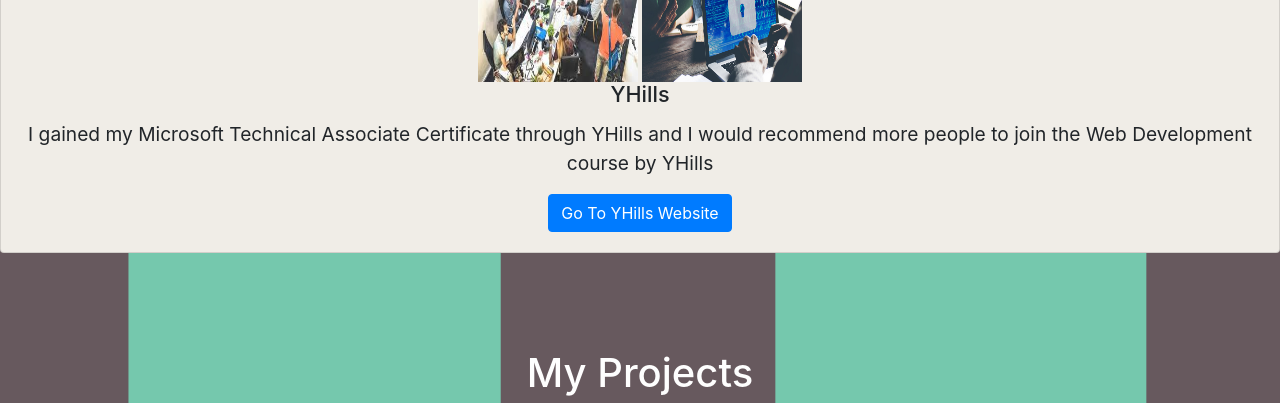
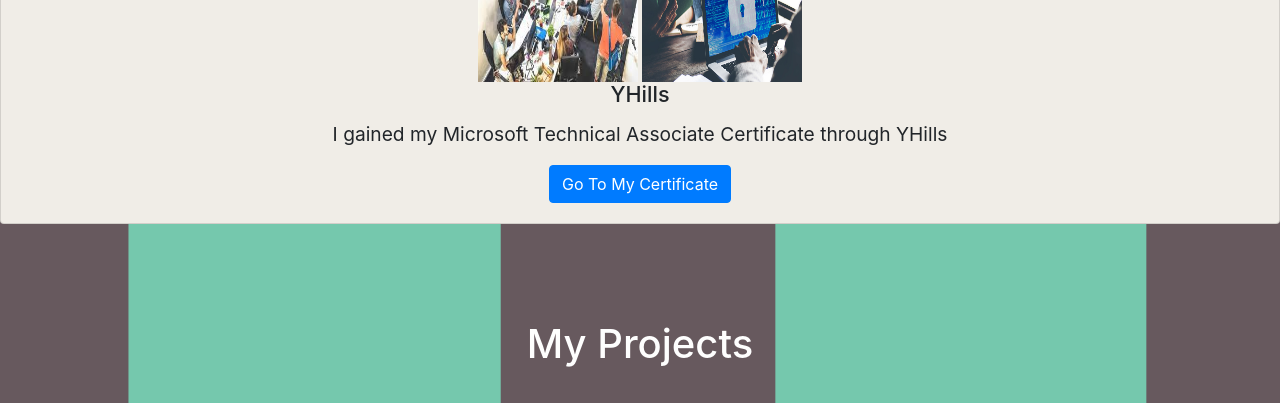
Before and after one commit to sankalpie/portfolio, a plain HTML site: page index.html in a window 1280 px wide. Shown: the part 2100-2503 px from the top of the page. Drawn offline with nearby package versions, Linux system fonts and the light colour scheme.

Commit message:
Update index.html

```diff
--- a/index.html
+++ b/index.html
@@ -148,9 +148,9 @@
                 <img src="yhills2.jpg" alt="webd" style="float: top-right;width:10rem;height:8rem;">
                 <h5 class="card-title" style="font-size: 1.35rem;">YHills</h5>
                 <p class="card-text" style="font-size: 1.2rem;">I gained my Microsoft Technical Associate Certificate
-                    through YHills and I would recommend more people to join the Web Development course by YHills
+                    through YHills
                 </p>
-                <a href="https://yhills.in/" class="btn btn-primary">Go To YHills Website</a>
+                <a href="https://www.credly.com/badges/e8106dd7-c31b-4fd7-8c84-1176200bd800?source=linked_in_profile" class="btn btn-primary">Go To My Certificate</a>
             </div>
 
         </div>
```
